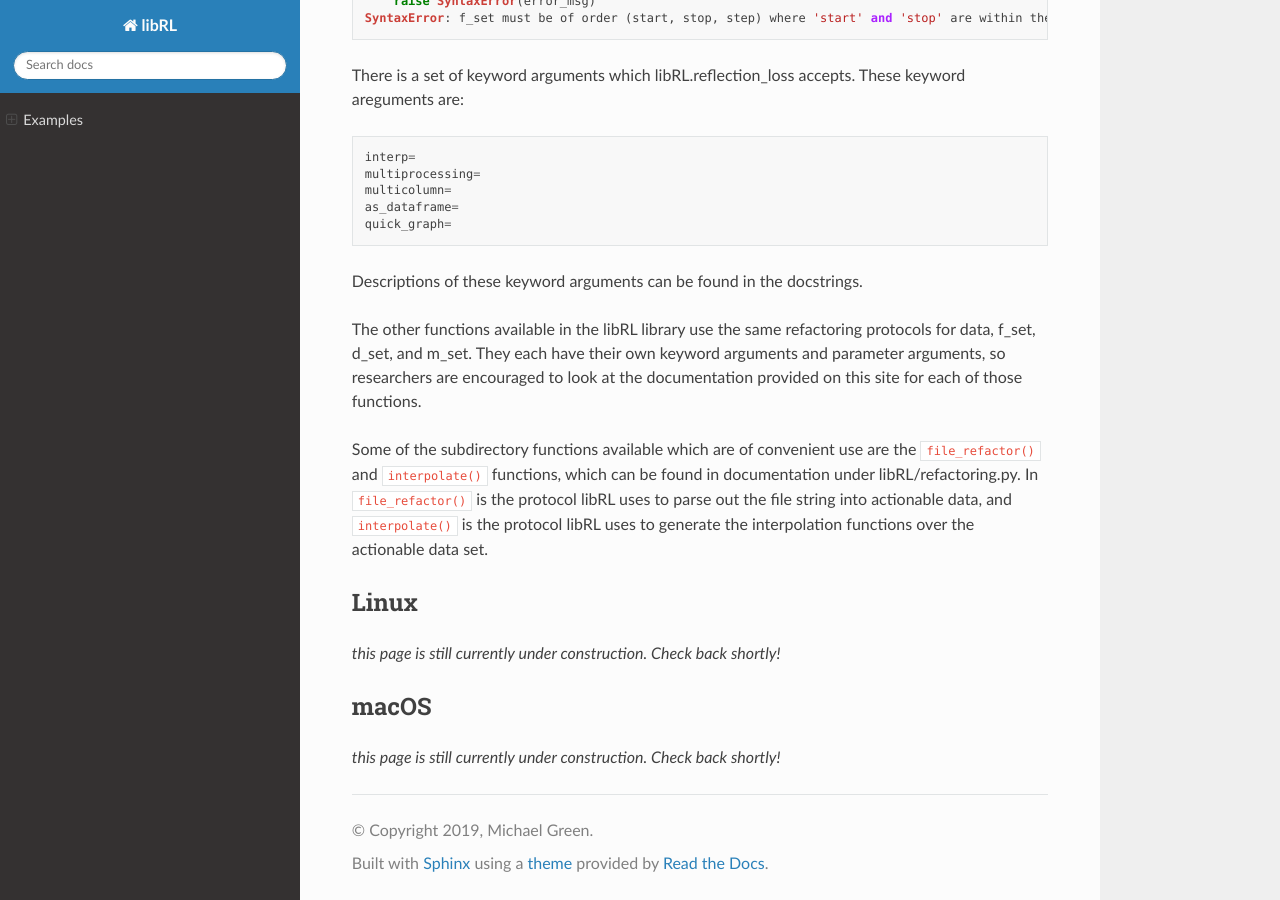
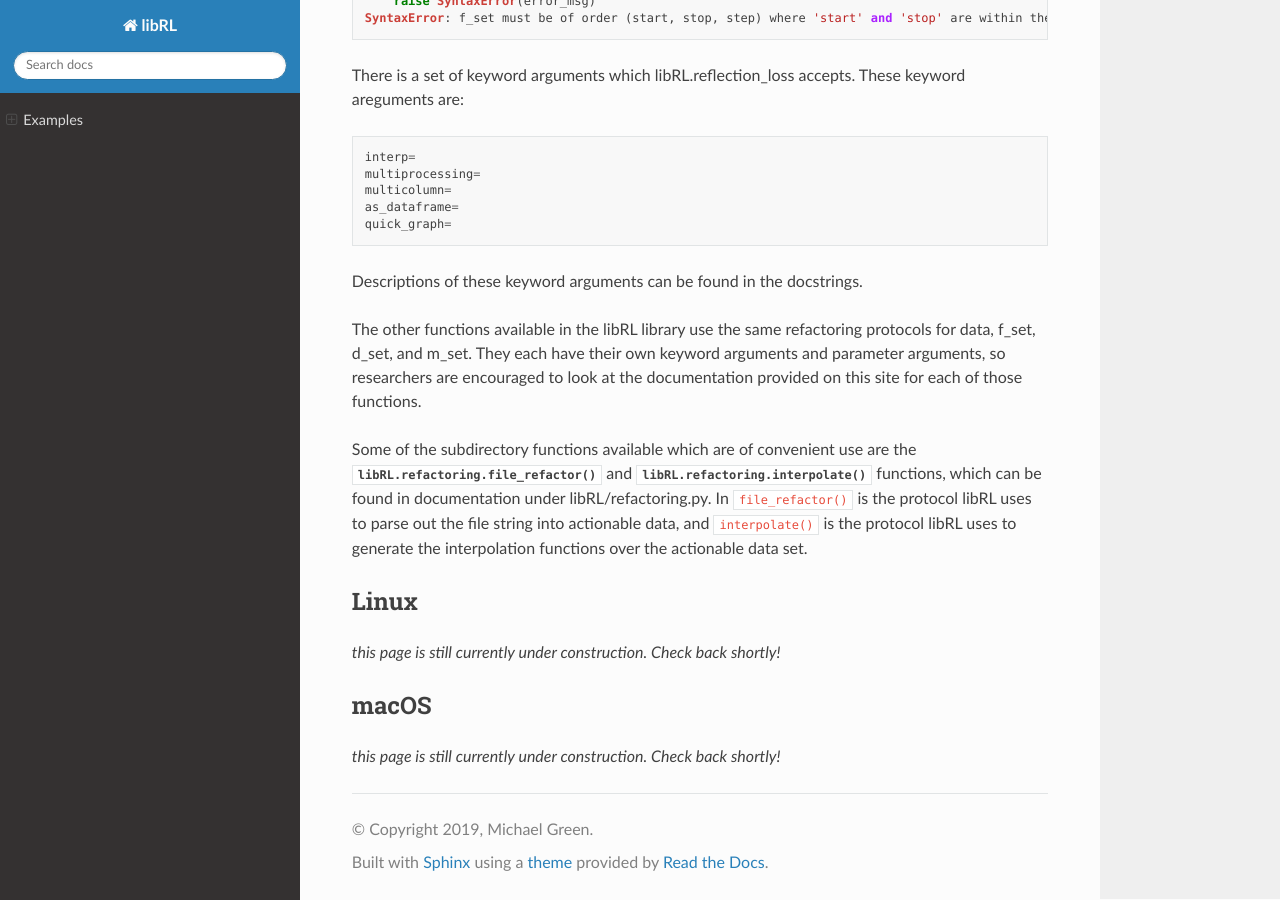
Before and after one commit to mgdotdev/libRL, a Sphinx documentation site: the page built from sphinx/examples_page.rst, in a window 1280 px wide and 900 px high, scrolled down 2508 px. Built offline with Sphinx 7.4.7 and the Read the Docs theme 2.0.0, drawn with Linux system fonts in a browser that asks for light colours.

```diff
--- a/sphinx/examples_page.rst
+++ b/sphinx/examples_page.rst
@@ -50,7 +50,7 @@
 
 ::
 
-    C:\Users\1mike\Desktop\paraffin_data.csv </code>
+    C:\Users\1mike\Desktop\paraffin_data.csv
 
 libRL is designed to parse this data file directly from its
 instrumentation file. To use libRL in RAM analysis, we can simply
@@ -158,7 +158,8 @@
 of those functions.
 
 Some of the subdirectory functions available which are of convenient use
-are the :code:`file_refactor()` and :code:`interpolate()` functions,
+are the :func:`libRL.refactoring.file_refactor` and
+:func:`libRL.refactoring.interpolate` functions,
 which can be found in documentation under libRL/refactoring.py. In
 :code:`file_refactor()` is the protocol libRL uses to parse
 out the file string into actionable data, and :code:`interpolate()`
```
